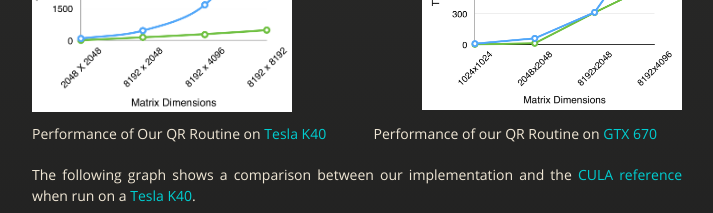
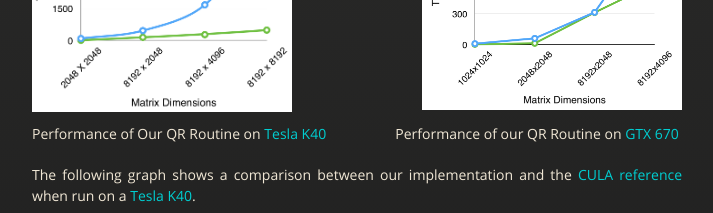
Before and after one commit to harshavardhanpandit/harshavardhanpandit.github.io, a plain HTML site: page index.html in a window 1280 px wide. Shown: the part 1800-2013 px from the top of the page, without its empty margins (283-996 px from the left). Drawn offline with nearby package versions, Linux system fonts and the light colour scheme.

Commit message:
update index.html

```diff
--- a/index.html
+++ b/index.html
@@ -101,7 +101,7 @@
 <img class="resize" src="images/QR_results1.png" alt="QR results Tesla graph" align="left"> <img class="resize" src="images/QR_results_670.png" alt="QR results 670 graph" align="right">
 
 <br> <br> <br> <br> <br> <br> <br> <br> <br> <br> <br>
- <p align="left">Performance of Our QR Routine on <a href="http://www.nvidia.com/object/tesla-servers.html" style="color:DarkTurquoise">Tesla K40</a> &nbsp;  &nbsp;  &nbsp;  &nbsp;  &nbsp;  &nbsp; Performance of our QR Routine on <a href="http://www.geforce.com/hardware/desktop-gpus/geforce-gtx-670" style="color:DarkTurquoise">GTX 670</a></p>
+ <p align="left">Performance of Our QR Routine on <a href="http://www.nvidia.com/object/tesla-servers.html" style="color:DarkTurquoise">Tesla K40</a> &nbsp;  &nbsp;  &nbsp;  &nbsp;  &nbsp;  &nbsp; &nbsp;  &nbsp;  &nbsp; Performance of our QR Routine on <a href="http://www.geforce.com/hardware/desktop-gpus/geforce-gtx-670" style="color:DarkTurquoise">GTX 670</a></p>
 
 <p>The following graph shows a comparison between our implementation and the <a href="http://www.culatools.com/" style="color:DarkTurquoise">CULA reference</a> when run on a <a href="http://www.nvidia.com/object/tesla-servers.html" style="color:DarkTurquoise">Tesla K40</a>. </p>
 
```
